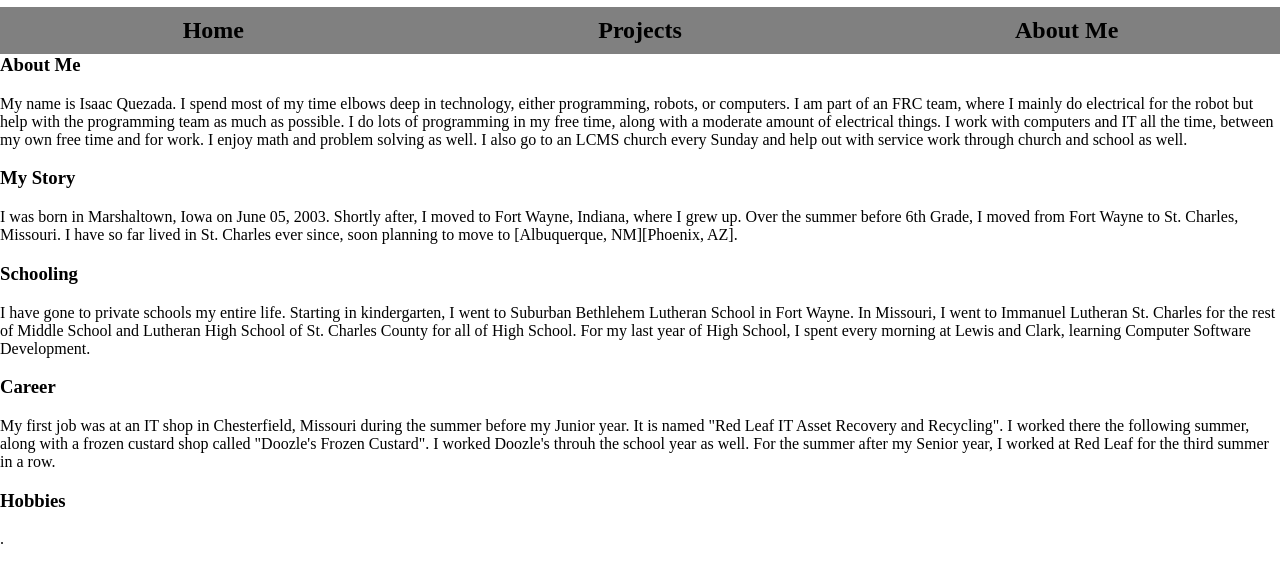
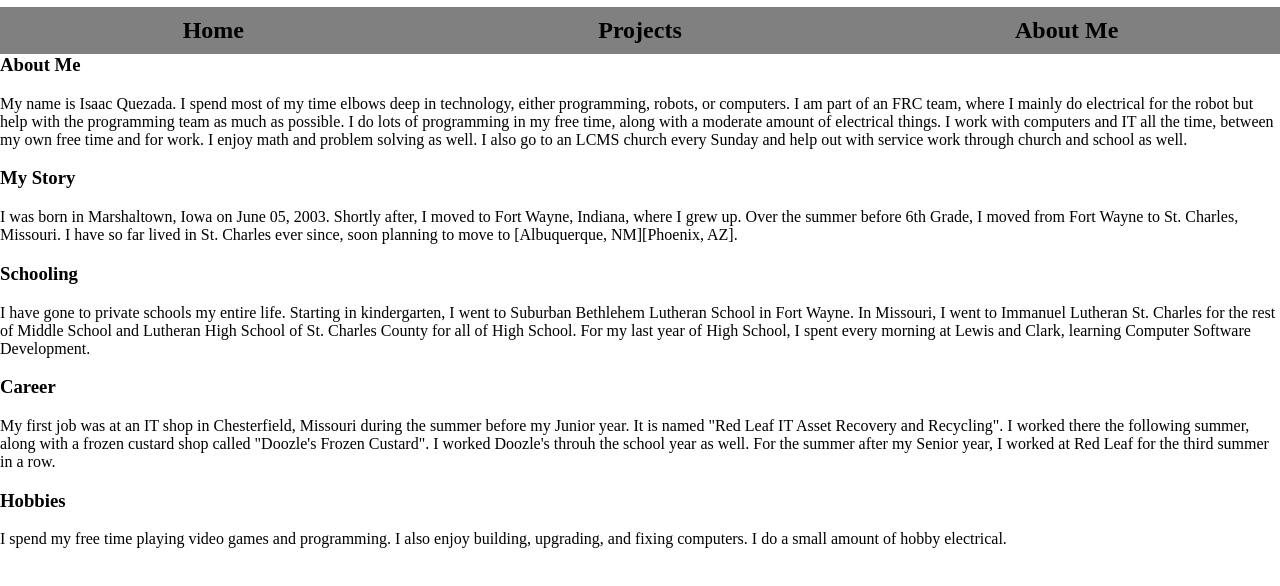
Before and after one commit to IQuesadilla/website, a plain HTML site: page about.html in a window 1280 px wide. Shown: the part 50-636 px from the top of the page. Drawn offline with Linux system fonts and the light colour scheme.

Commit message:
started very basic hobby paragraph

```diff
--- a/about.html
+++ b/about.html
@@ -43,7 +43,7 @@
         <div>
             <h3>Hobbies</h3>
             <p>
-                .
+                I spend my free time playing video games and programming. I also enjoy building, upgrading, and fixing computers. I do a small amount of hobby electrical.
             </p>
         </div>
     </body>
```
